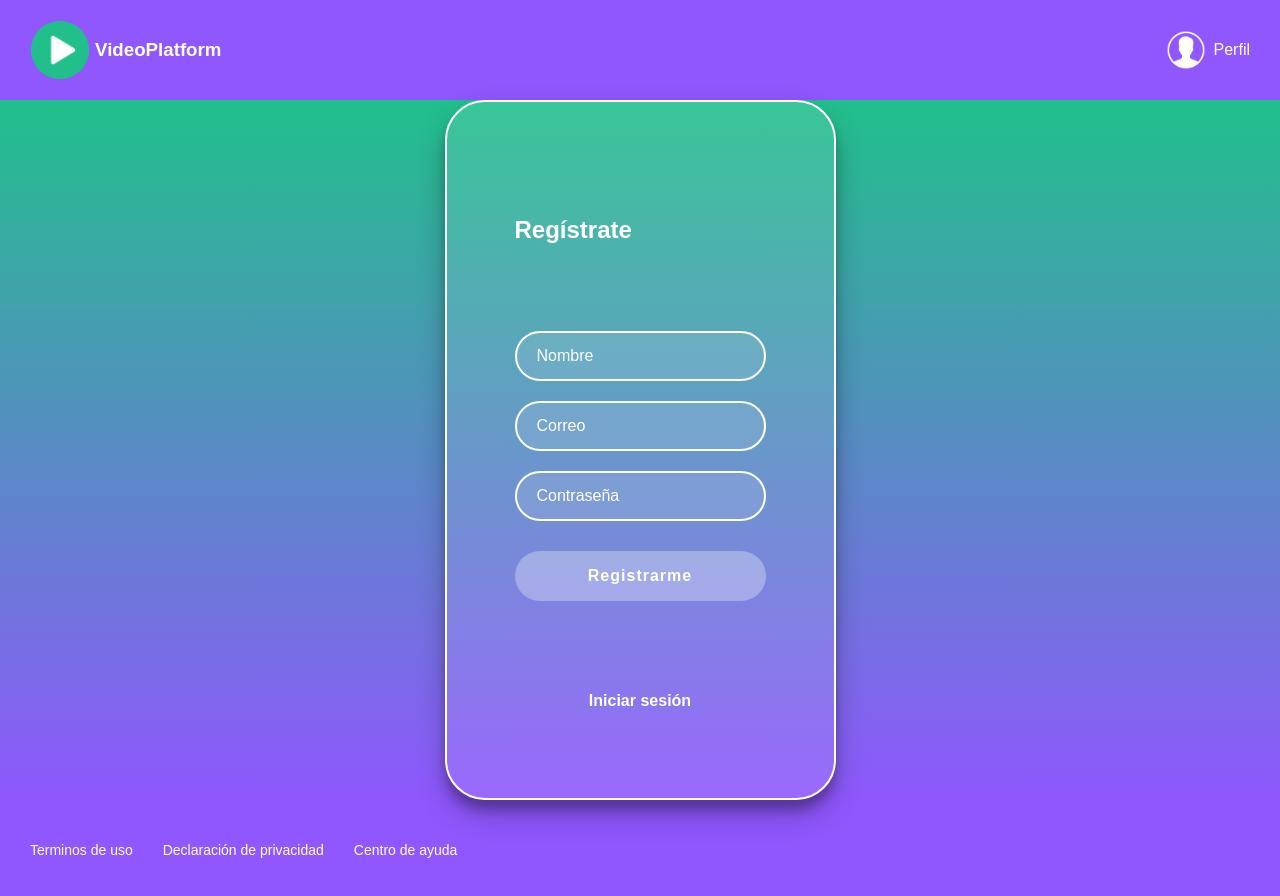
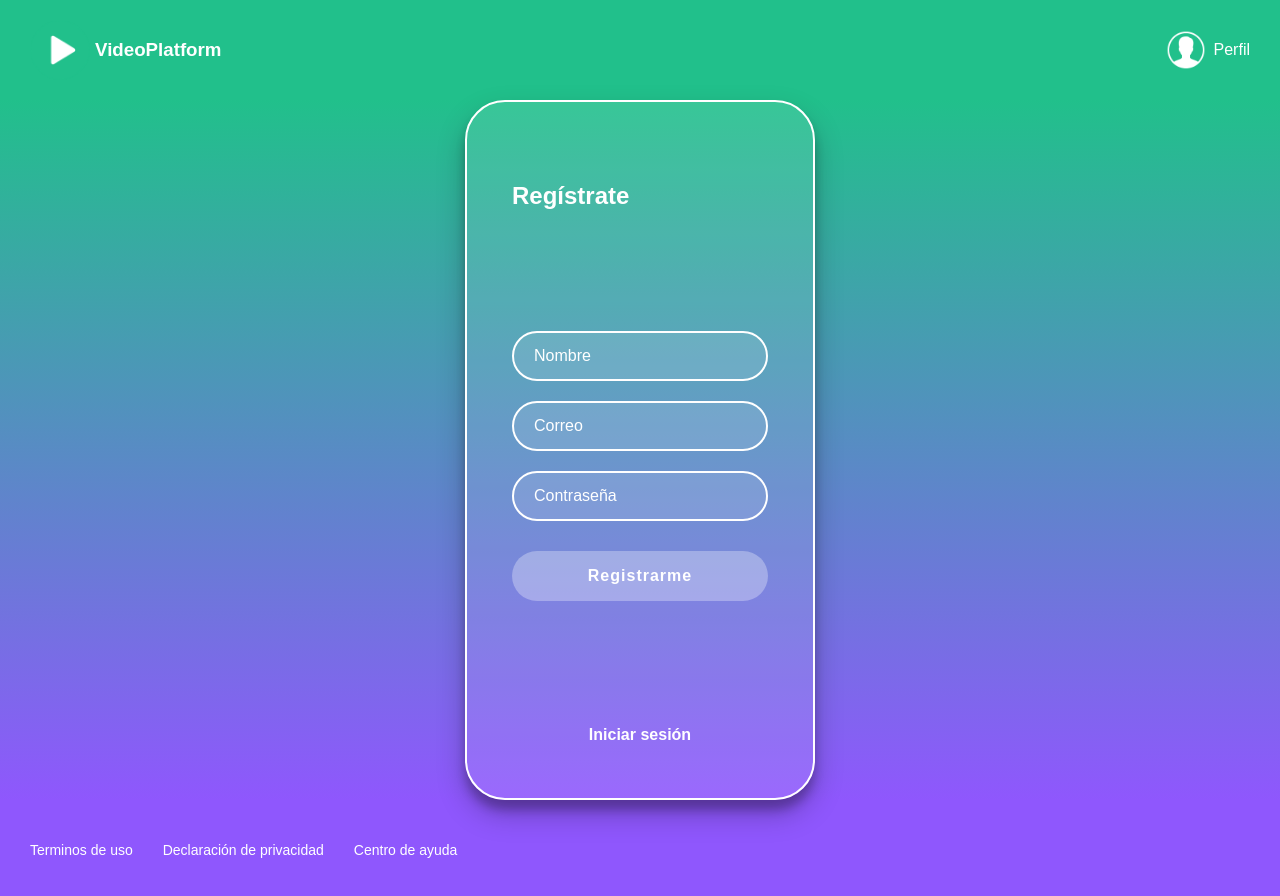
Before and after one commit to josemunozr/video-platform-spa, a React app: page /register in a window 1280 px wide. Shown: the top 896 px of the page. Built offline with nearby package versions, Linux system fonts and the light colour scheme; a web font is replaced by a local one.

Commit message:
styles improve

```diff
--- a/package.json
+++ b/package.json
@@ -21,6 +21,7 @@
   },
   "homepage": "https://github.com/josemunozr/video-platform#readme",
   "dependencies": {
+    "classnames": "^2.2.6",
     "md5": "^2.2.1",
     "prop-types": "^15.7.2",
     "react": "^16.13.1",
--- a/src/assets/styles/components/Header.scss
+++ b/src/assets/styles/components/Header.scss
@@ -7,6 +7,10 @@
   justify-content: space-between;
   top: 0px;
   width: 100%;
+  &.isLogin,
+  &.isRegister {
+    background-color: #21c08b;
+  }
   a {
     text-decoration: none;
     color: white;
@@ -48,6 +52,8 @@
       img {
         margin-right: 8px;
         width: 40px;
+        border-radius: 50%;
+        object-fit: cover;
       }
     }
     &:hover ul,
--- a/src/assets/styles/components/Login.scss
+++ b/src/assets/styles/components/Login.scss
@@ -18,7 +18,8 @@
     flex-direction: column;
     justify-content: space-around;
     min-height: 700px;
-    padding: 60px 68px 40px;
+    width: 350px;
+    padding: 60px 45px 40px;
     &--form {
       display: flex;
       flex-direction: column;
--- a/src/assets/styles/components/Register.scss
+++ b/src/assets/styles/components/Register.scss
@@ -16,9 +16,10 @@
     color: white;
     display: flex;
     flex-direction: column;
-    justify-content: space-around;
+    justify-content: space-between;
     min-height: 700px;
-    padding: 60px 68px 40px;
+    width: 350px;
+    padding: 60px 45px 40px;
     &--form {
       display: flex;
       flex-direction: column;
--- a/src/components/Footer.jsx
+++ b/src/components/Footer.jsx
@@ -1,11 +1,12 @@
 import React from 'react';
 import '../assets/styles/components/Footer.scss';
+import { Link } from 'react-router-dom';
 
 const Footer = () => (
   <footer className='footer'>
-    <a href='../not-found/not-found.html'>Terminos de uso</a>
-    <a href='/'>Declaración de privacidad</a>
-    <a href='/'>Centro de ayuda</a>
+    <Link to='/not-found'>Terminos de uso</Link>
+    <Link to='/not-found'>Declaración de privacidad</Link>
+    <Link to='/not-found'>Centro de ayuda</Link>
   </footer>
 );
 
--- a/src/components/Header.jsx
+++ b/src/components/Header.jsx
@@ -1,4 +1,5 @@
 import React from 'react';
+import classNames from 'classnames';
 import { connect } from 'react-redux';
 import { Link } from 'react-router-dom';
 import { logoutRequest } from '../actions';
@@ -8,16 +9,19 @@ import playIcon from '../assets/statics/play-icon.png';
 import userIcon from '../assets/statics/user-icon.png';
 
 const Header = (props) => {
-  const { user } = props;
-
+  const { user, isLogin, isRegister } = props;
   const hasUser = Object.keys(user).length > 0;
-
   const handleLogOut = () => {
     props.logoutRequest({});
   };
 
   return (
-    <header className='header'>
+    <header
+      className={classNames('header', {
+        isLogin,
+        isRegister
+      })}
+    >
       <Link to='/'>
         <div className='header__logo'>
           <img className='header__img' src={playIcon} alt='Video Platform' />
--- a/src/components/Layout.jsx
+++ b/src/components/Layout.jsx
@@ -1,10 +1,8 @@
 import React from 'react';
-import Header from './Header';
 import Footer from './Footer';
 
 const Layout = ({ children }) => (
   <div className='App'>
-    <Header />
     {children}
     <Footer />
   </div>
--- a/src/containers/Home.jsx
+++ b/src/containers/Home.jsx
@@ -5,10 +5,12 @@ import Categories from '../components/Categories';
 import Carousel from '../components/Carousel';
 import CarouselItem from '../components/CarouselItem';
 import '../assets/styles/App.scss';
+import Header from '../components/Header';
 
 const Home = ({ myList, trends, originals }) => {
   return (
     <>
+      <Header />
       <Search />
       {myList.length !== 0 && (
         <Categories title='Mi Lista'>
--- a/src/containers/Login.jsx
+++ b/src/containers/Login.jsx
@@ -2,6 +2,7 @@ import React, { useState } from 'react';
 import { connect } from 'react-redux';
 import { Link } from 'react-router-dom';
 import { loginRequest } from '../actions';
+import Header from '../components/Header';
 import googleIcon from '../assets/statics/google-icon.png';
 import twitterIcon from '../assets/statics/twitter-icon.png';
 import '../assets/styles/components/Login.scss';
@@ -24,6 +25,8 @@ const Login = (props) => {
   };
 
   return (
+    <>
+      <Header isLogin />
       <section className='login'>
         <section className='login__container'>
           <h2>Inicia sesión</h2>
@@ -57,6 +60,7 @@ const Login = (props) => {
           </p>
         </section>
       </section>
+    </>
   );
 };
 
--- a/src/containers/Register.jsx
+++ b/src/containers/Register.jsx
@@ -2,6 +2,7 @@ import React, { useState } from 'react';
 import { connect } from 'react-redux';
 import { Link } from 'react-router-dom';
 import { registerRequest } from '../actions';
+import Header from '../components/Header';
 import '../assets/styles/components/Register.scss';
 
 const Register = (props) => {
@@ -21,6 +22,8 @@ const Register = (props) => {
   };
 
   return (
+    <>
+      <Header isRegister />
       <section className='registro'>
         <section className='registro__container'>
           <h2>Regístrate</h2>
@@ -37,6 +40,7 @@ const Register = (props) => {
           </p>
         </section>
       </section>
+    </>
   );
 };
 
```
Also changed, not shown: 1 other file (tests, documents, lock files or other folders). Lines whose indentation alone changed are shown as unchanged.
